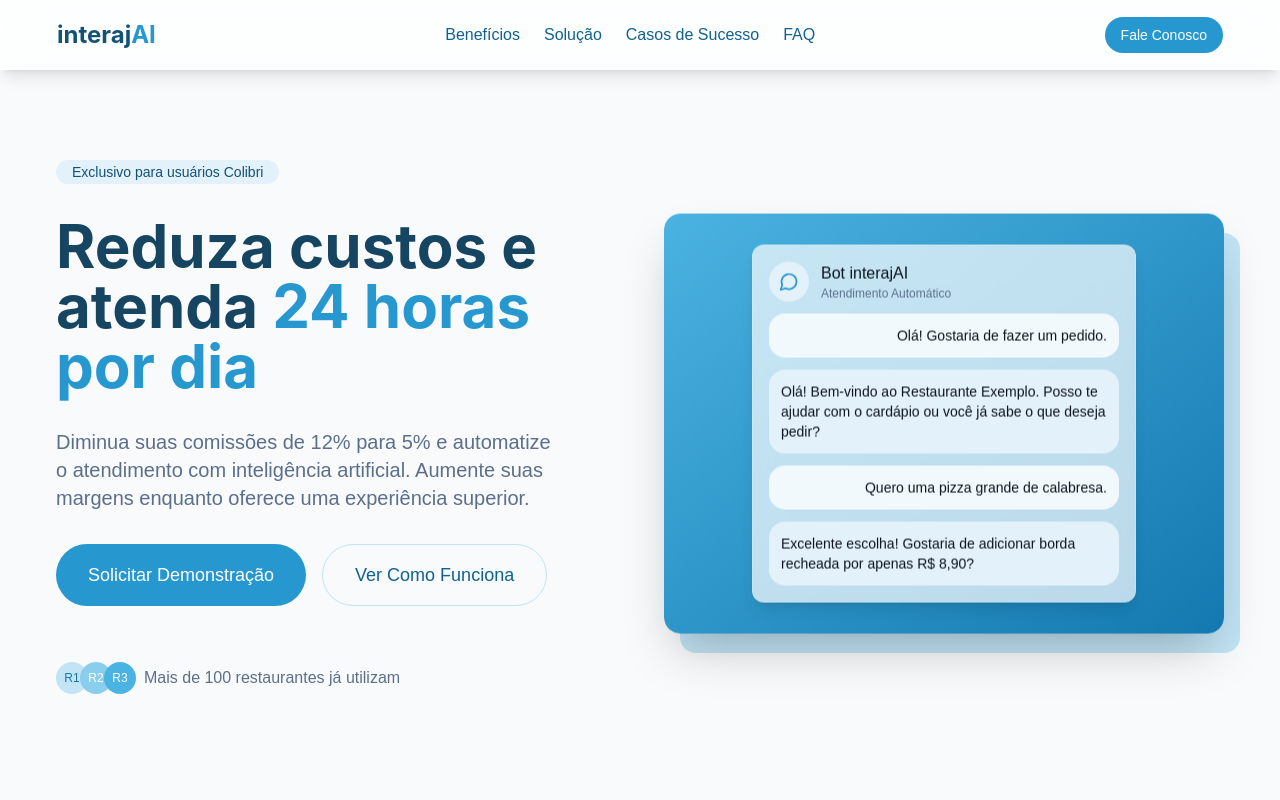
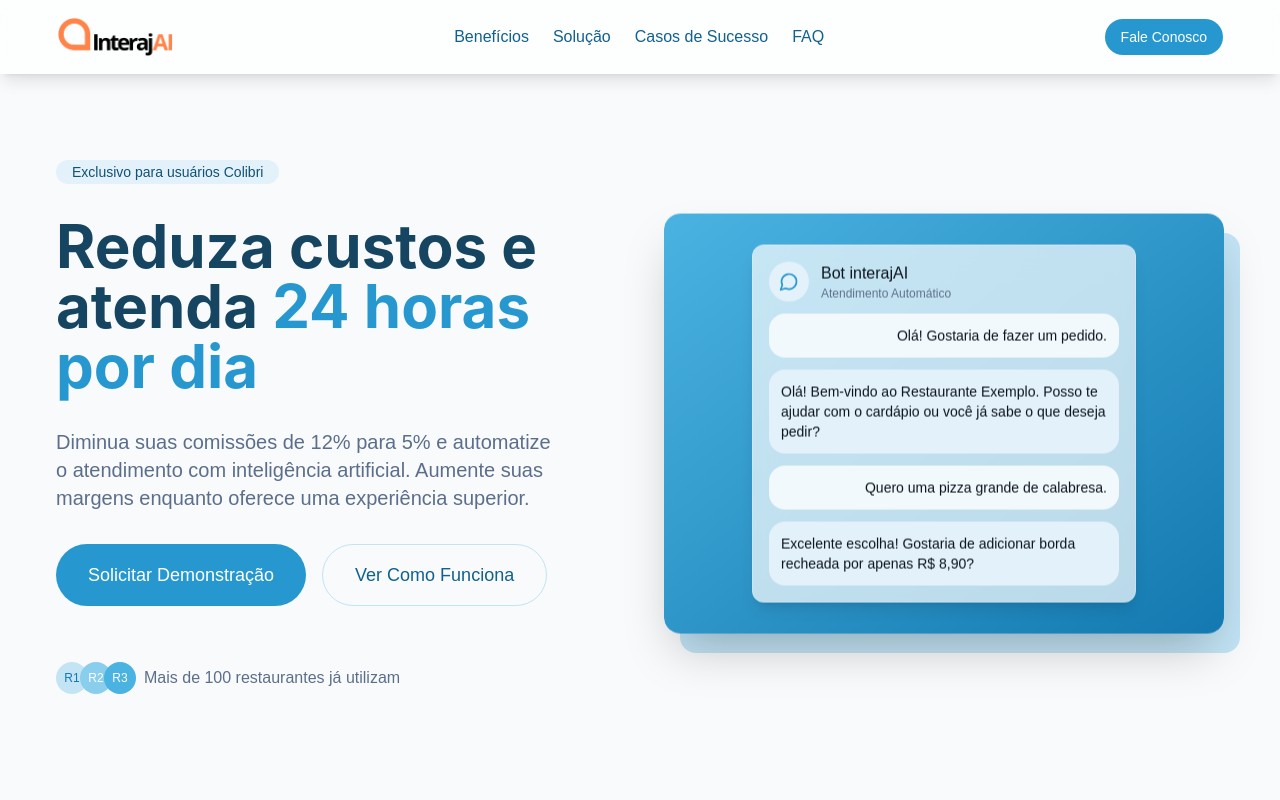
Before and after one commit to amcaribeiro1974/interajai-restaurantes, a React (Vite) app: page / in a window 1280 px wide. Shown: the top 800 px of the page. Built offline with nearby package versions, Linux system fonts and the light colour scheme.

Commit message:
Add logo to navbar
Replace the InterajAI name with the logo in the navbar.

```diff
--- a/src/pages/Index.tsx
+++ b/src/pages/Index.tsx
@@ -12,7 +12,6 @@ import {
   ShoppingCart,
   Users,
   TrendingUp,
-  FlexibleIcon,
   MessageCircle,
   Shuffle,
   BadgePercent,
@@ -87,7 +86,13 @@ const Index = () => {
       {/* Navbar */}
       <nav className="fixed top-0 left-0 right-0 z-50 px-6 py-4 glass">
         <div className="container mx-auto flex justify-between items-center">
-          <div className="text-interaj-800 font-bold text-2xl font-display">interaj<span className="text-interaj-500">AI</span></div>
+          <div className="h-10">
+            <img
+              src="/lovable-uploads/305994c6-dcad-4240-866f-ba59139d1e54.png"
+              alt="interajAI Logo"
+              className="h-full"
+            />
+          </div>
           <div className="hidden md:flex space-x-6">
             <a href="#beneficios" className="text-interaj-700 hover:text-interaj-500 transition-colors">Benefícios</a>
             <a href="#solucao" className="text-interaj-700 hover:text-interaj-500 transition-colors">Solução</a>
@@ -866,8 +871,12 @@ const Index = () => {
       <footer className="py-12 px-6 bg-interaj-50">
         <div className="container mx-auto">
           <div className="flex flex-col md:flex-row justify-between items-center gap-6">
-            <div className="text-interaj-800 font-bold text-2xl font-display">
-              interaj<span className="text-interaj-500">AI</span>
+            <div className="h-10">
+              <img
+                src="/lovable-uploads/305994c6-dcad-4240-866f-ba59139d1e54.png"
+                alt="interajAI Logo"
+                className="h-full"
+              />
             </div>
             <div className="flex flex-wrap justify-center gap-x-8 gap-y-4">
               <a href="#beneficios" className="text-interaj-700 hover:text-interaj-500 transition-colors">Benefícios</a>
```
Also changed, not shown: public/lovable-uploads/305994c6-dcad-4240-866f-ba59139d1e54.png (added).
